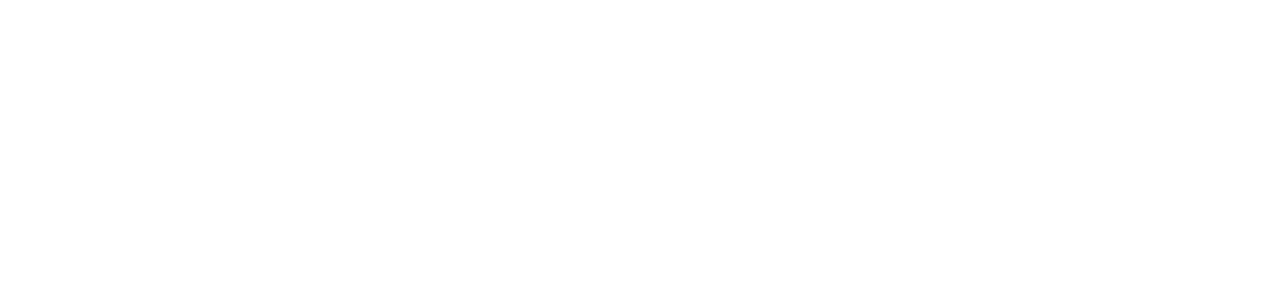
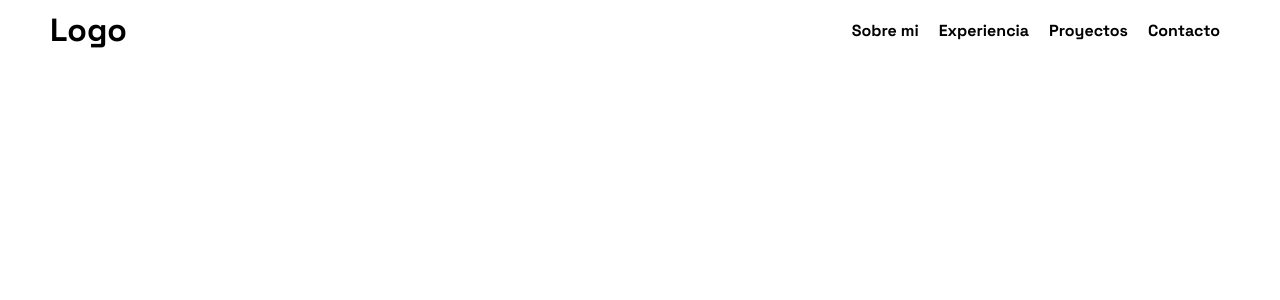
Before and after one commit to Andymonzon/Portfolio, a React (Vite) app: page / in a window 1280 px wide. Shown: the top 300 px of the page. Built offline with nearby package versions, Linux system fonts and the light colour scheme.

Commit message:
add animation and header

```diff
--- a/index.html
+++ b/index.html
@@ -1,5 +1,5 @@
 <!DOCTYPE html>
-<html lang="en">
+<html lang="es">
   <head>
     <meta charset="UTF-8" />
     <link rel="icon" type="image/svg+xml" href="/vite.svg" />
--- a/package.json
+++ b/package.json
@@ -10,6 +10,7 @@
     "preview": "vite preview"
   },
   "dependencies": {
+    "framer-motion": "^10.12.12",
     "react": "^18.2.0",
     "react-dom": "^18.2.0"
   },
--- a/src/App.jsx
+++ b/src/App.jsx
@@ -1,3 +1,4 @@
+import { Header } from "./components/Header/Header"
 
 
 function App() {
@@ -5,7 +6,7 @@
 
   return (
     <>
-
+      <Header />
     </>
   )
 }
--- /dev/null
+++ b/src/components/Header/Header.css
@@ -0,0 +1,109 @@
+.contianer-header {
+    display: flex;
+    justify-content: space-between;
+    align-items: center;
+    padding: 10px;
+}
+
+.nav {
+    display: none;
+}
+
+.container-menu {
+    position: fixed;
+    background: #f2f2f2;
+    color: #000;
+    box-shadow: 0 0 10px #000;
+    width: 80%;
+    height: 100%;
+    right: 0;
+    top: 0;
+    padding: 15px 20px;
+}
+
+.btn-menu {
+    font-size: 20px;
+    padding: 5px 10px;
+    background-color: transparent;
+    border: none;
+}
+
+.contianer-header-mobil ul {
+    list-style: none;
+    margin-top: 30px;
+}
+
+.contianer-header-mobil ul li a {
+    text-decoration: none;
+    color: #000;
+    padding: 0 10px;
+    font-weight: bold;
+}
+
+.contianer-header-mobil ul li {
+    margin: 15px 0;
+    font-size: 16px;
+}
+
+.container-btn-close {
+    display: flex;
+    justify-content: space-between;
+    align-items: center;
+}
+
+.btn-close {
+    font-size: 20px;
+    padding: 0px 10px;
+    background-color: transparent;
+    border: none;
+    text-align: center;
+}
+
+.section-menu{
+    background-color: #33333377;
+    width: 100%;
+    height: 100vh;
+    position: fixed;
+    left: 0;
+    top: 0;
+    visibility: hidden;
+    transition: .3s;
+}
+
+.mostrarMenu{
+    visibility: visible;
+    transition: .3s;
+}
+
+@media screen and (min-width: 768px) {
+    .contianer-header-mobil{
+        display: none;
+    }
+
+    .nav{
+        display: block;
+    }
+
+    .contianer-header{
+        display: flex;
+        justify-content: space-between;
+        align-items: center;
+        padding: 10px 50px;
+    }
+
+    .contianer-header .nav ul{
+        display: flex;
+        list-style: none;
+    }
+
+    .contianer-header .nav ul li a{
+        text-decoration: none;
+        color: #000;
+        padding: 5px 10px;
+        font-weight: bold;
+    }
+
+    .contianer-header .nav ul li a:hover{
+        color: #555;
+    }
+}
--- /dev/null
+++ b/src/components/Header/Header.jsx
@@ -0,0 +1,150 @@
+import { useState } from 'react'
+import { MenuToggle } from '../MenuToggle/MenuToggle'
+import './Header.css'
+import { motion } from 'framer-motion'
+
+const links = [
+    {
+        label: 'Sobre mi',
+        route: '#about_me'
+    },
+    {
+        label: 'Experiencia',
+        route: '#experience'
+    },
+    {
+        label: 'Proyectos',
+        route: '#projects'
+    },
+    {
+        label: 'Contacto',
+        route: '#contact'
+    }
+]
+
+
+const variants = {
+    open: { x: '0%' },
+    closed: { x: "120%" },
+}
+
+const variantXmark = {
+    hidden: { rotate: -100, scale: 0 },
+    visible: {
+        rotate: 0,
+        scale: 1,
+        transition: { duration: .5, type: 'spring', mass: 1, delay: 0.2 }
+    }
+}
+
+const variantsListMenu = {
+    open: {
+        y: 0,
+        opacity: 1,
+        transition: {
+            y: { stiffness: 1000, velocity: -100 },
+            delay: .2
+        }
+    },
+    closed: {
+        y: 50,
+        opacity: 0,
+        transition: {
+            y: { stiffness: 1000 }
+        }
+    }
+};
+
+const Header = () => {
+
+    const [isOpen, setIsOpen] = useState(false)
+
+    const handleClick = () => {
+        setIsOpen(true)
+    }
+
+    const closeModal = () => {
+        setIsOpen(false)
+    }
+
+    return (
+        <header>
+            <div className='contianer-header'>
+                <motion.h1
+                    initial={{ scale: 0 }}
+                    animate={{ scale: 1 }}
+                    transition={{
+                        duration: 1,
+                        ease: 'easeInOut',
+                        delay: 0.2,
+                        type: 'spring',
+                        mass: 1
+                    }}
+                >Logo</motion.h1>
+                <nav className='nav'>
+                    <ul>
+                        {links.map(({ label, route }, index) => (
+                            <motion.li key={route}
+                                initial={{
+                                    x: -300,
+                                    opacity: 0
+                                }}
+                                animate={{
+                                    x: 0,
+                                    opacity: 1
+                                }}
+                                transition={{
+                                    duration: 2,
+                                    ease: 'easeInOut',
+                                    delay: (index - .5) * 0.3,
+                                    type: 'spring',
+                                    mass: .7
+                                }}
+                            >
+                                <a href={route}>{label}</a>
+                            </motion.li>
+                        ))}
+                    </ul>
+                </nav>
+                <nav className='contianer-header-mobil'>
+                    <MenuToggle handleClick={handleClick}>
+                        <div className={isOpen ? 'section-menu mostrarMenu' : 'section-menu'}>
+                            <motion.div
+                                animate={isOpen ? "open" : "closed"}
+                                initial='closed'
+                                variants={variants}
+                                transition={{
+                                    type: 'just'
+                                }}
+                                className='container-menu'
+                            >
+                                <div className='container-btn-close'>
+                                    <h2 className='title-menu'>Menu</h2>
+                                    <button className='btn-close' onClick={closeModal}>
+                                        <motion.i
+                                            variants={variantXmark}
+                                            initial='hidden'
+                                            animate={isOpen ? 'visible' : 'hidden'}
+                                            className="fa-solid fa-xmark"></motion.i>
+                                    </button>
+                                </div>
+                                <ul>
+                                    {links.map(({ label, route }) => (
+                                        <motion.li
+                                            variants={variantsListMenu}
+                                            key={route}
+                                        >
+                                            <a href={route}>{label}</a>
+                                        </motion.li>
+                                    ))}
+                                </ul>
+                            </motion.div>
+                        </div>
+                    </MenuToggle>
+                </nav>
+            </div>
+        </header>
+    )
+}
+
+export { Header }
--- /dev/null
+++ b/src/components/MenuToggle/MenuToggle.jsx
@@ -0,0 +1,28 @@
+import { motion } from 'framer-motion'
+
+const variantBars = {
+    hidden: { rotate: -100, scale: 0 },
+    visible: {
+        rotate: 0,
+        scale: 1,
+        transition: { duration: .5, type: 'spring', mass: 1, delay: 0.2 }
+    }
+}
+
+const MenuToggle = ({ handleClick, children }) => {
+
+    return (
+        <>
+            <button onClick={handleClick} className="btn-menu">
+                <motion.i
+                    variants={variantBars}
+                    initial='hidden'
+                    animate='visible'
+                    className="fa-solid fa-bars"></motion.i>
+            </button>
+            {children}
+        </>
+    )
+}
+
+export { MenuToggle }
--- a/src/index.css
+++ b/src/index.css
@@ -6,3 +6,7 @@
   box-sizing: border-box;
   font-family: 'Space Grotesk', sans-serif;
 }
+
+body{
+  max-width: 100vw;
+}
```
Also changed, not shown: src/components/Footer/Footer.css (added), src/components/Footer/Footer.jsx (added), src/components/Main/Main.css (added), src/components/Main/Main.jsx (added), 1 other file (tests, documents, lock files or other folders).
